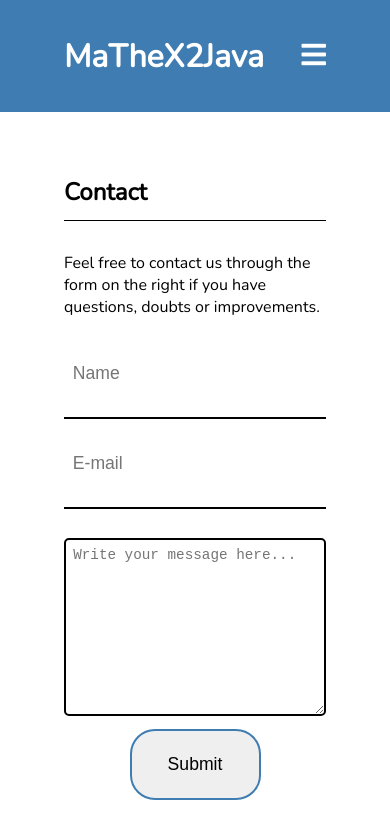
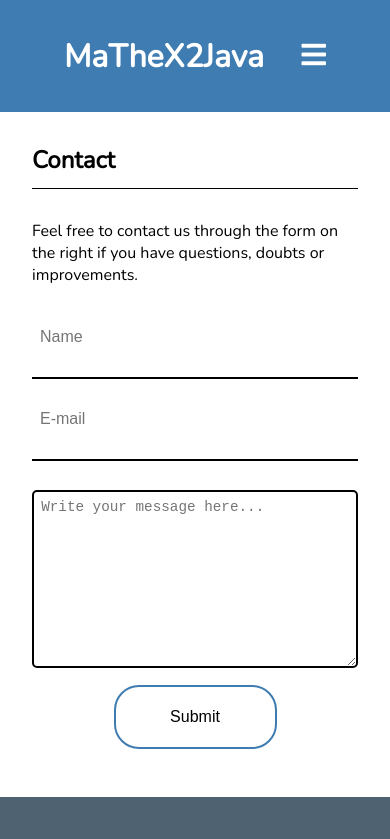
Before and after one commit to francismaria/MaTheX2Java-React, a React (Create React App) app: page /contact in a window 390 px wide. Shown: the top 839 px of the page. Built offline with nearby package versions, Linux system fonts and the light colour scheme.

Commit message:
Update CSS styling for correct font-related configurations

```diff
--- a/src/components/contact/Contact.css
+++ b/src/components/contact/Contact.css
@@ -70,32 +70,36 @@
  *     Smartphone Version
  * ------------------------ */
 
- @media screen and (max-width: 1199px){
-
+@media screen and (max-width: 1199px) {
   #contactContainer {
     flex-direction: column;
   }
 
-  #contactInput .inputContainer input{
+  #contactInput .inputContainer input {
     width: 100%;
     height: 4em;
     margin: 0;
+    font-size: medium;
     border: none;
     border-bottom: solid 2px black;
   }
 
-  #contactInput form input:active, #contactPanel form input:focus{
+  #contactInput form input:active,
+  #contactPanel form input:focus {
     outline: none !important;
   }
 
-  #contactInput form input[type="submit"]{
-      border: solid 2px #3E7CB1;
+  #contactInput form input[type='submit'] {
+    color: black;
+    background-color: white;
+    font-weight: 400;
+    border: solid 2px #3e7cb1;
     width: 50%;
     margin: 5% 25%;
     border-radius: 25px;
   }
 
-  #contactInput form textarea{
+  #contactInput form textarea {
     margin-top: 2em;
     width: 96%;
     padding: 0.5em;
@@ -103,7 +107,7 @@
     border-radius: 5px;
   }
 
-  #contactInput form input ::placeholder{
+  #contactInput form input ::placeholder {
     font-size: 2em;
     color: black;
   }
--- a/src/components/root/App.css
+++ b/src/components/root/App.css
@@ -42,12 +42,12 @@ ul {
  *     Smartphone Version
  * ------------------------ */
 
-@media screen and (max-width: 1199px){
-  .mainPanel{
-    padding: 4em;
+@media screen and (max-width: 1199px) {
+  .mainPanel {
+    padding: 2em;
   }
 
-  .mainPanel h2{
+  .mainPanel h2 {
     margin-top: 0;
     padding-bottom: 0.5em;
     border-bottom: 1px solid black;
```
Lines whose indentation alone changed are shown as unchanged.
